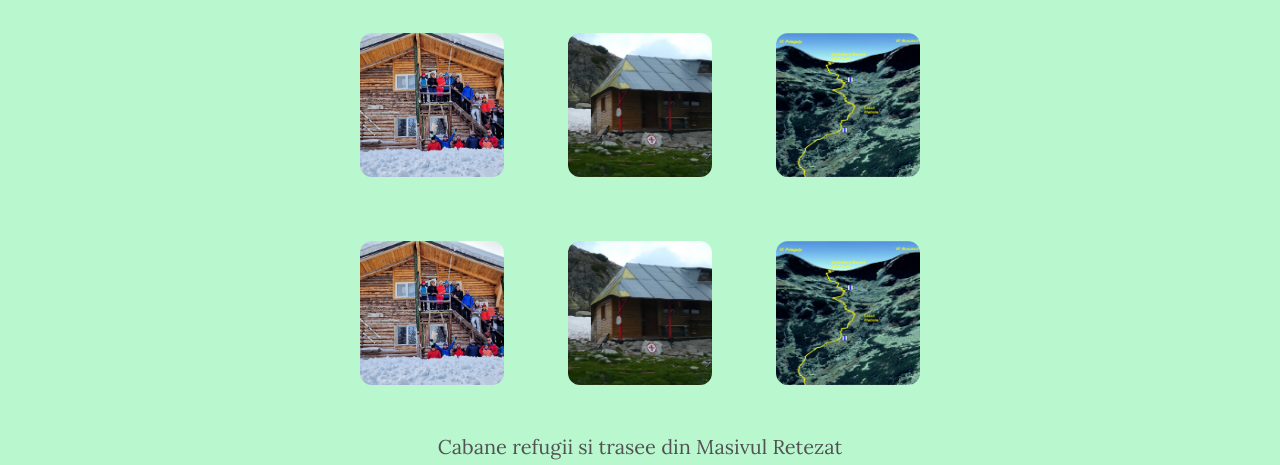
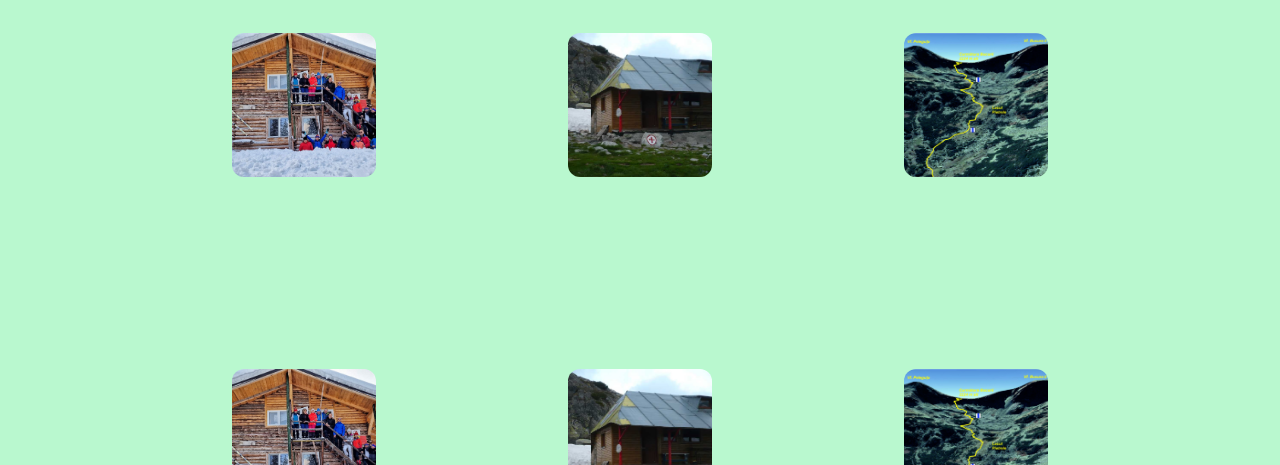
Before and after one commit to alexandrumariangreu/showcase-one, a website: page src/index.html in a window 1280 px wide. Shown: the part 335-800 px from the top of the page. Drawn offline with Linux system fonts and the light colour scheme; a web font is replaced by a local one.

Commit message:
Adjusted grid spacing in `index.html` and added new utility classes for spacing and shadows in CSS.

```diff
--- a/src/index.html
+++ b/src/index.html
@@ -45,7 +45,7 @@
         <!-- ... existing code ... -->
         <h1 class="mt-10 mb-10 font-suse-400 text-center text-xl sm:text-2xl md:text-4xl lg:text-5xl xl:text-6xl font-bold text-neutral-600 underline">Retezat Info</h1>
 
-        <div class="grid grid-cols-[repeat(1,auto)] md:grid-cols-[repeat(3,auto)] justify-center gap-x-16 gap-y-16 py-4 bg-green-200">
+        <div class="grid grid-cols-[repeat(1,auto)] md:grid-cols-[repeat(3,auto)] justify-center gap-x-48 gap-y-48 py-4 bg-green-200">
             <div class="size-36 overflow-hidden rounded-xl">
                 <img class="w-full h-full object-cover block" src="img/cabana.jpeg" alt="Imagine apartament 1">
             </div>
```
Also changed, not shown: src/output.css.
